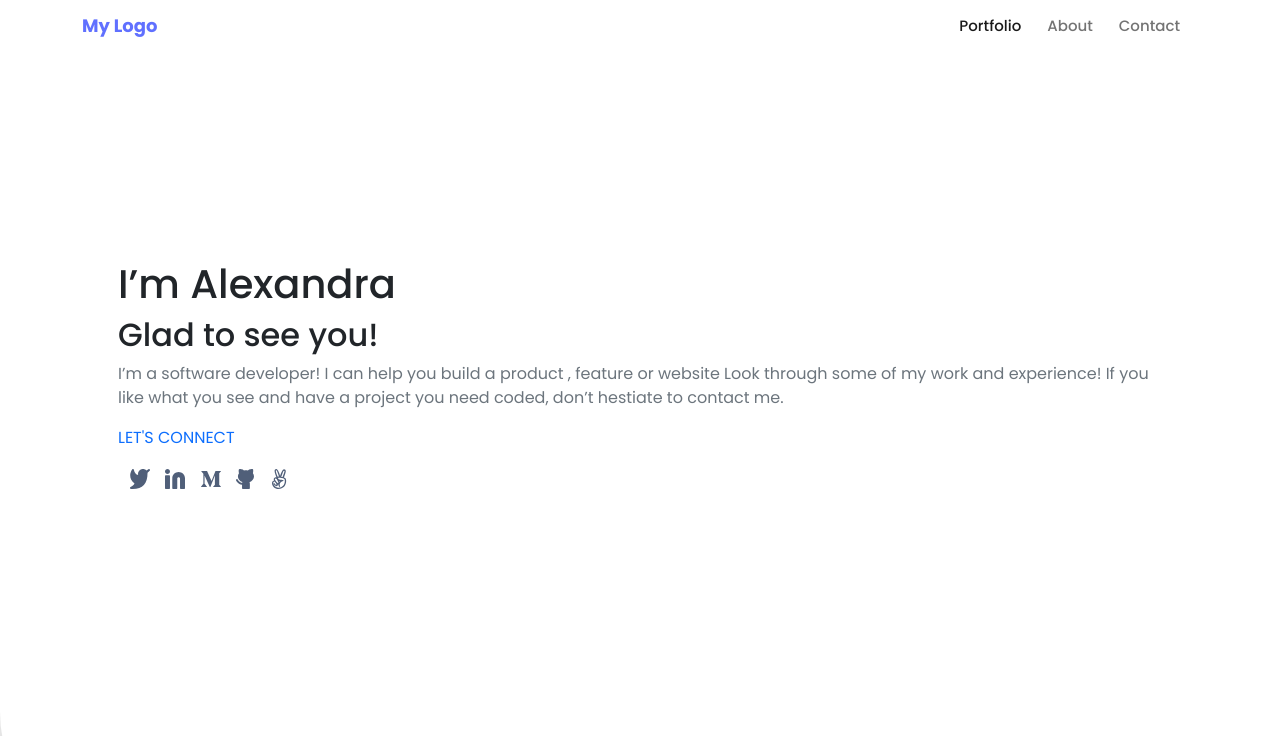
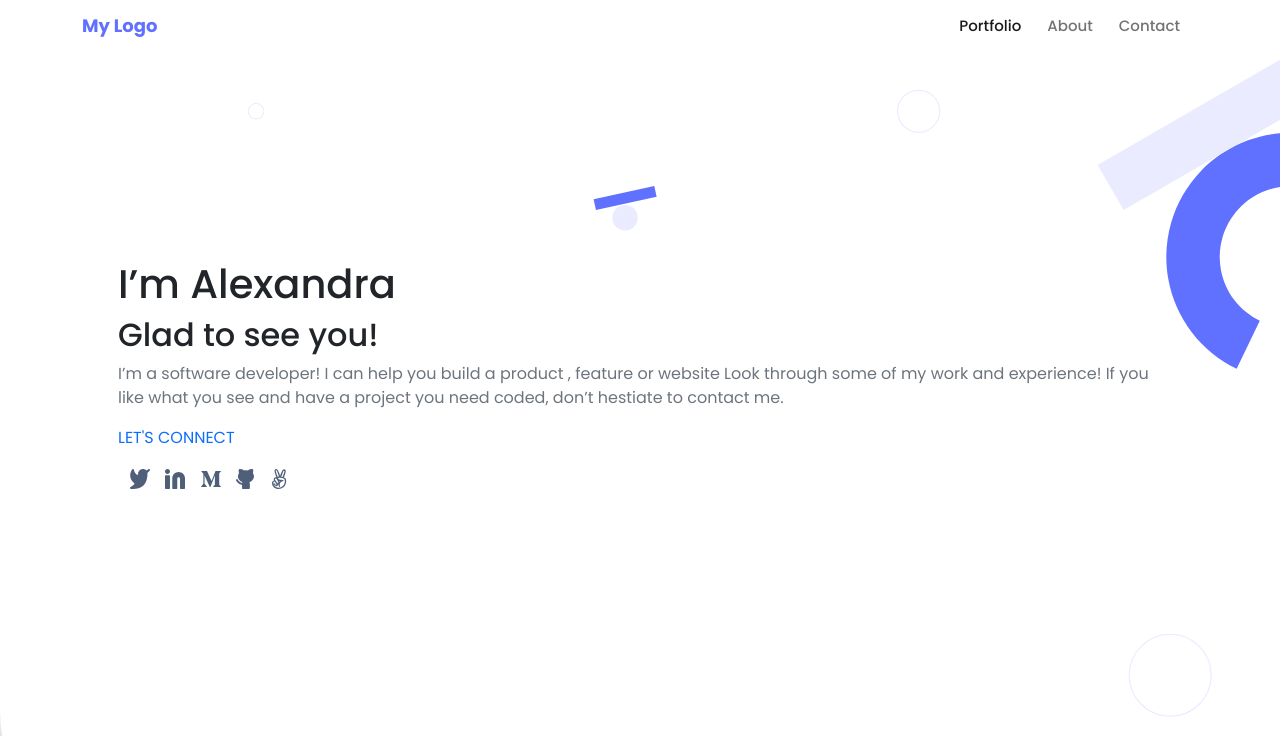
Before and after one commit to Shabiblac/Boostrap-portfolio-pair-programming-, a website: page index.html in a window 1280 px wide. Shown: the top 736 px of the page. Drawn offline with nearby package versions, Linux system fonts and the light colour scheme.

Commit message:
Update style file

```diff
--- a/style.css
+++ b/style.css
@@ -58,13 +58,13 @@ li {
 /* Styling header section */
 
 .first-container {
-  background-image: url(./assets/Header_bg_desktop.svg);
+  background-color: #fff;
+  height: 100vh;
+  width: 100%;
   background-position: center;
   background-size: cover;
-  height: 100vh;
-  width: 100%;
-  background-color: #fff;
-  border-bottom-left-radius: 140px;
+  background-repeat: no-repeat;
+
 }
 
 .first-container h1 {
@@ -194,11 +194,8 @@ li {
 
 @media only screen and (min-width: 375px) {
   .first-container {
-    background-image: url(./assets/header-background-mobile.svg);
-    width: 100%;
-    background-position: center;
-    background-size: cover;
-    background-repeat: no-repeat;
+    background-image: url(assets/header-shapes-mobile.svg);
+    border-bottom-left-radius: 70px;
   }
 
   .projects {
@@ -226,6 +223,11 @@ li {
 }
 
 @media only screen and (min-width: 768px) {
+  .first-container {
+    background-image: url(assets/Header_bg_desktop.svg);
+    border-bottom-left-radius: 140px;
+  }
+
   .projects {
     padding: 1em 1em;
   }
```
